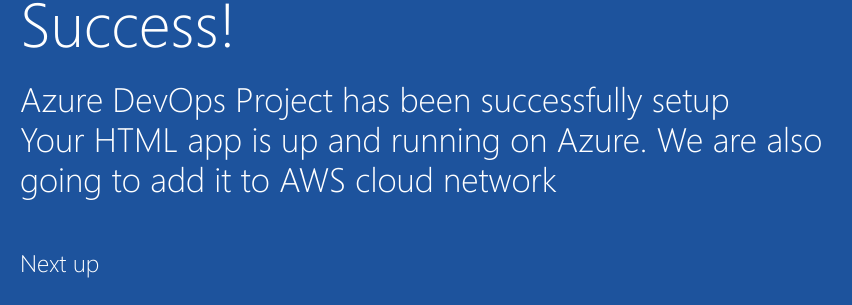
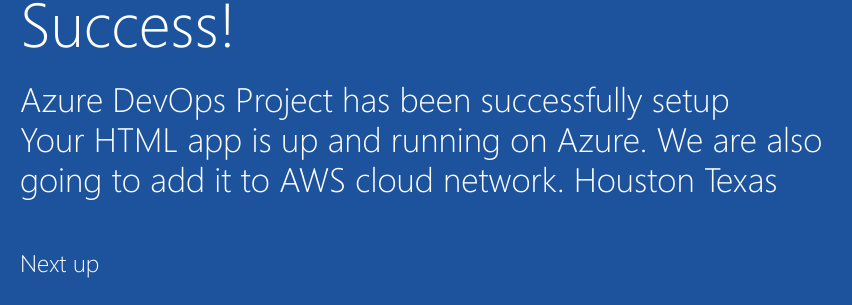
Before and after one commit to JendareyConsulting/sample-project, a plain HTML site: page index.html in a window 1280 px wide. Shown: the part 392-697 px from the top of the page, 205-1057 px from the left. Drawn offline with Linux system fonts and the light colour scheme.

Commit message:
Update index.html

```diff
--- a/index.html
+++ b/index.html
@@ -20,7 +20,7 @@
             <div class="content-body">
                 <div class="success-text">Success!</div>
                 <div class="description line-1"> Azure DevOps Project has been successfully setup</div>
-                <div class="description line-2"> Your HTML app is up and running on Azure. We are also going to add it to AWS cloud network</div>
+                <div class="description line-2"> Your HTML app is up and running on Azure. We are also going to add it to AWS cloud network. Houston Texas</div>
                 <div class="next-steps-container">
                     <div class="next-steps-header">Next up</div>
                     <div class="next-steps-body">
```
